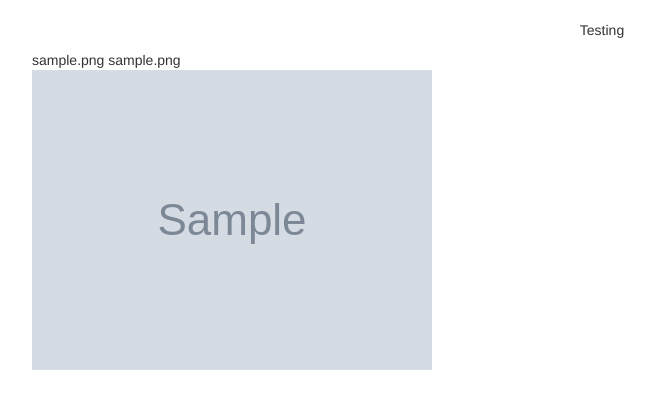
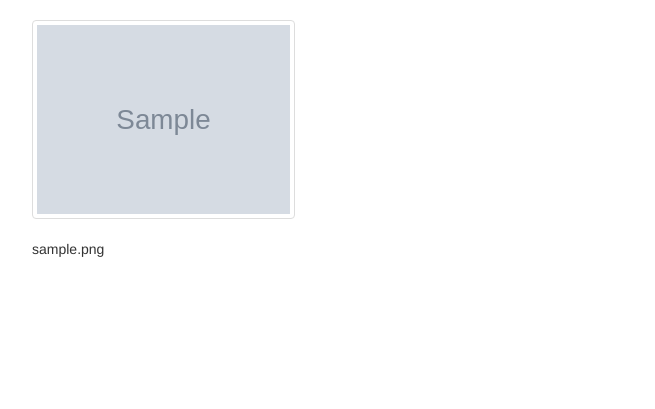
Before and after one commit to ppolle/unsplash-clone, a Django app: page / in a window 1280 px wide. Shown: the part 52-461 px from the top of the page, without its empty margins (38-693 px from the left). Run offline with Django 3.2, Linux system fonts and the light colour scheme; tables that the repository leaves empty hold one stand-in row (values such as "Sample post"); grey boxes marked "Sample" are stand-in pictures; some libraries are stand-ins or nearby versions.

Commit message:
updated index view

```diff
--- a/gallery/templates/index.html
+++ b/gallery/templates/index.html
@@ -1,17 +1,35 @@
 {%extends 'base.html'%}
 {% block content%}
-<p class="text-center">Testing</p>
 <div class="container">
 	<div class="row">
 		{%for image in images%}
-		<div class="col-md-4">
+		<div class="modal fade" id="myModal" tabindex="-1" role="dialog" aria-labelledby="myModalLabel">
+		  <div class="modal-dialog" role="document">
+		    <div class="modal-content">
+		      <div class="modal-header">
+		        <button type="button" class="close" data-dismiss="modal" aria-label="Close"><span aria-hidden="true">&times;</span></button>
+		        <h4 class="modal-title" id="myModalLabel">{{ image.image_name }}</h4>
+		      </div>
+		      <div class="modal-body thumbnail">
+		        <img src="{{image.image.url}}" alt="{{ image.image_name }}">
+		      </div>
+		      <div class="modal-footer">
+		        <button type="button" class="btn btn-success" data-dismiss="modal">Close</button>
 
-				{{ image.image_name }}
-				{{ image.image_description }}
-				<img src="{{image.image.url}}">
+		      </div>
+		    </div>
+		  </div>
+		</div>
 
+			<div class="col-md-3">
+				<a href="#" class="thumbnail" data-toggle="modal" data-target="#myModal">
+			      <img src="{{image.image.url}}" alt="{{ image.image_name }}">
+			    </a>
+			    <div class="caption">
+			    	{{ image.image_name }}
 
-		</div>
+			    </div>
+			</div>
 		{%endfor%}
 	</div>
 </div>
```
